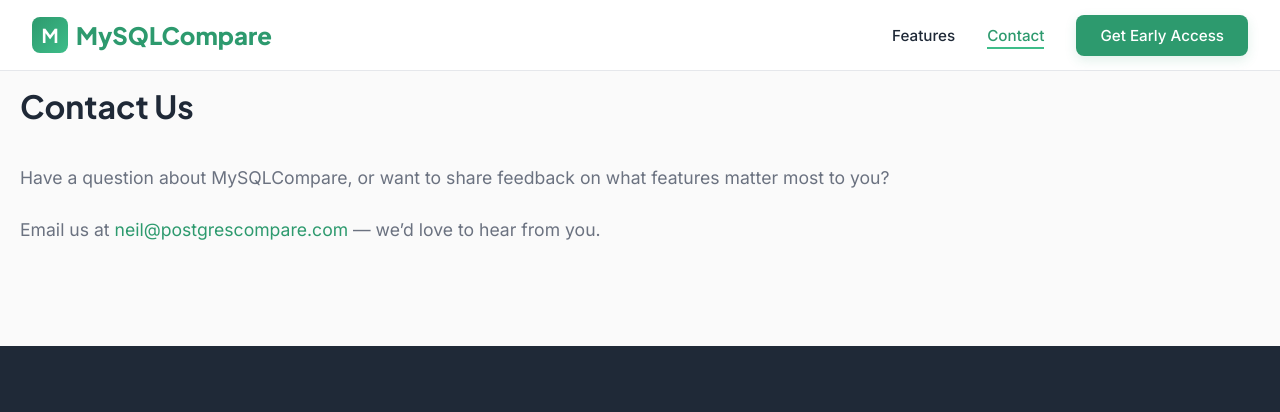
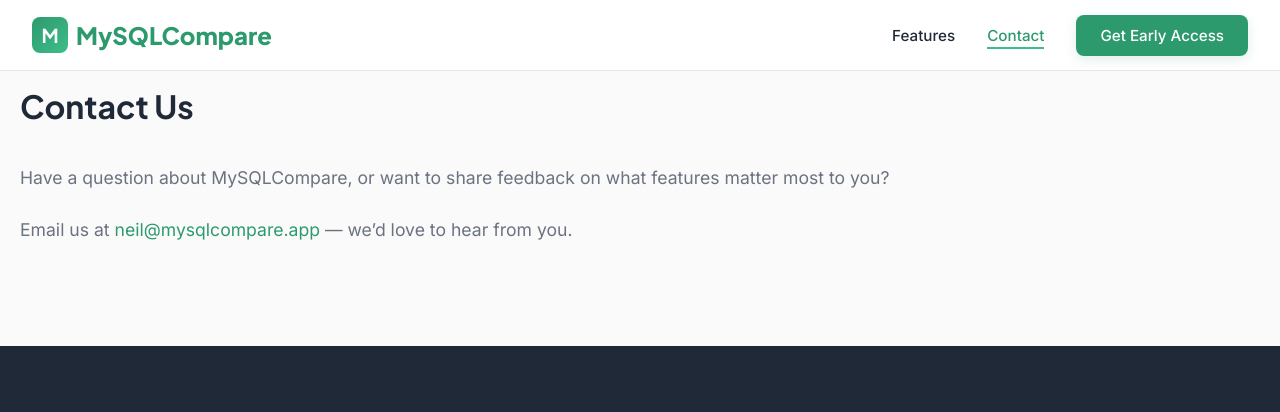
Before and after one commit to sql-migrate/mysqlcompare-website, a Jekyll site: the page built from contact.md, in a window 1280 px wide. Shown: the top 412 px of the page. Built offline with Jekyll 4.4.1, drawn with Linux system fonts in a browser that asks for light colours.

Commit message:
Update contact email to match domain
Co-Authored-By: Claude Opus 4.7 (1M context) <noreply@anthropic.com>

```diff
--- a/_config.yml
+++ b/_config.yml
@@ -8,7 +8,7 @@ url: "https://www.mysqlcompare.app"
 description: "MySQL schema comparison tool. Find every difference, generate deployment scripts, and track schema changes. Runs 100% locally."
 author:
   name: MySQLCompare
-  email: neil@postgrescompare.com
+  email: neil@mysqlcompare.app
 
 # -----
 # Build
--- a/contact.md
+++ b/contact.md
@@ -7,4 +7,4 @@ description: Get in touch with the MySQLCompare team.
 
 Have a question about MySQLCompare, or want to share feedback on what features matter most to you?
 
-Email us at [neil@postgrescompare.com](mailto:neil@postgrescompare.com) — we'd love to hear from you.
+Email us at [neil@mysqlcompare.app](mailto:neil@mysqlcompare.app) — we'd love to hear from you.
```
